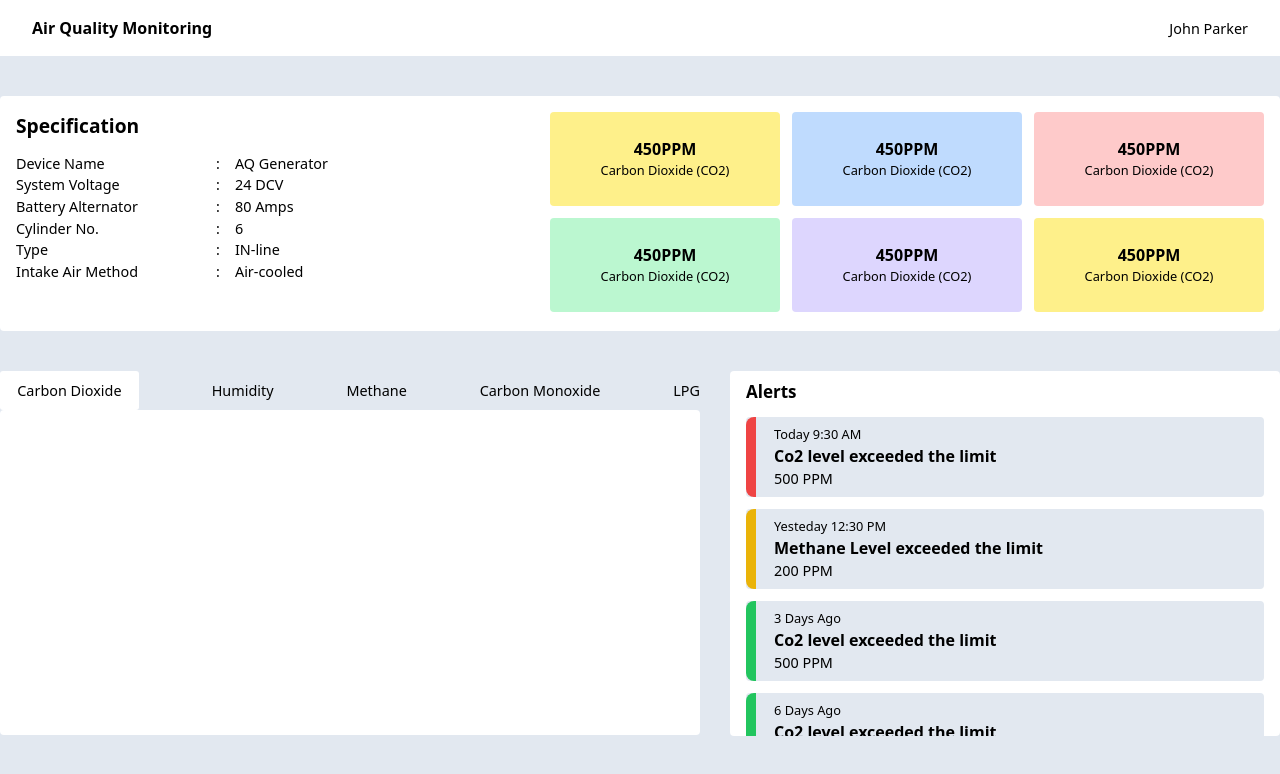
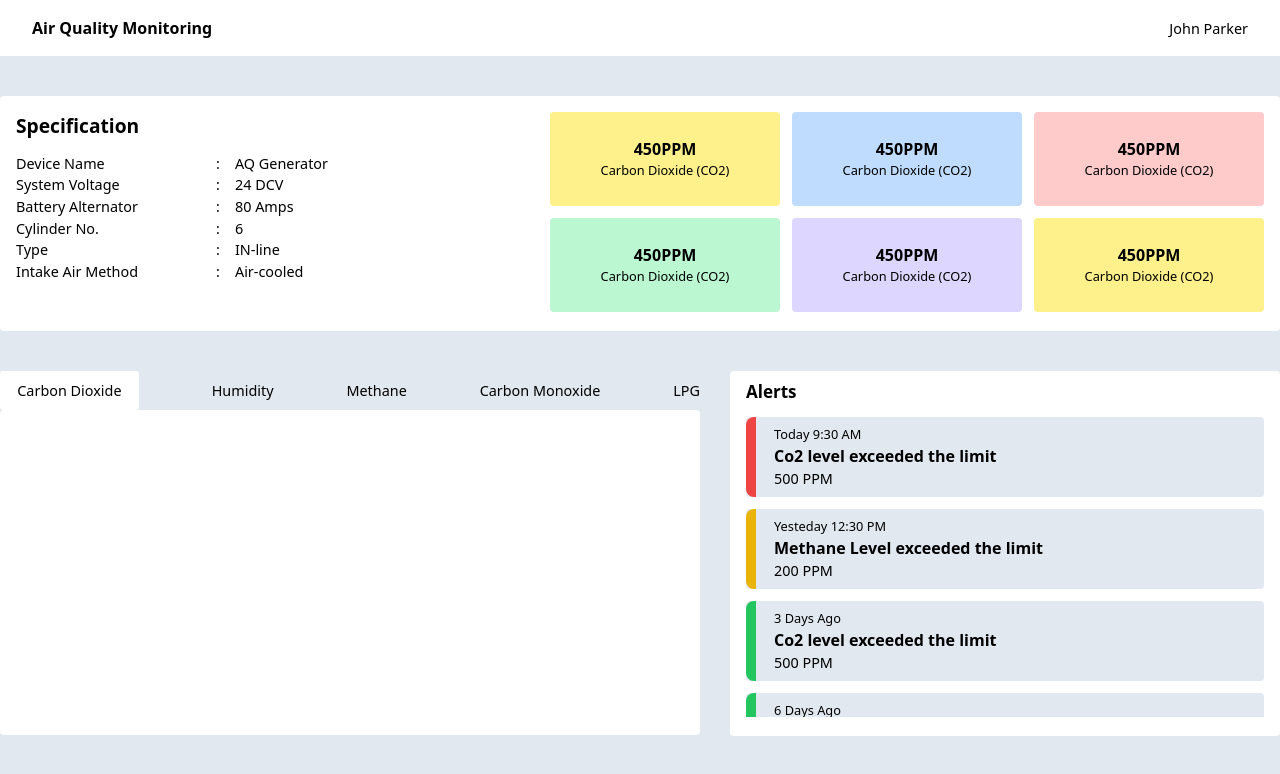
Before and after one commit to kymalcansadoape/air-quality-monitoring-app, a Vue app in the folder frontend/: page / in a window 1280 px wide. Shown: the top 774 px of the page. Built offline with nearby package versions, Linux system fonts and the light colour scheme.

Commit message:
Updated: Alerts

```diff
--- a/frontend/src/components/alerts.vue
+++ b/frontend/src/components/alerts.vue
@@ -1,7 +1,9 @@
 <template>
-    <div class="bg-white h-full w-[550px] px-4 py-2 rounded overflow-y-scroll">
-        <p class="font-bold text-[17px] mb-3">Alerts</p>
-        <div class="gap-y-3 flex flex-col">
+    <div class="bg-white h-full w-[550px] px-4 py-2 relative flex flex-col rounded">
+        <div>
+            <p class="font-bold text-[17px] mb-3">Alerts</p>
+        </div>
+        <div class="gap-y-3 flex flex-col h-[300px] overflow-y-scroll">
             <div class="bg-slate-200 h-[80px] before:rounded-l-lg relative rounded text-[.9rem] before:block before:h-full before:w-[10px] before:content-[''] before:absolute before:bg-red-500">
                 <div class="h-full p-2 px-7">
                     <p class="text-[.8rem]">Today 9:30 AM</p>
```
